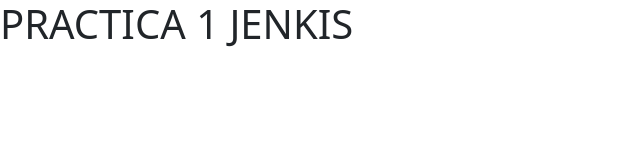
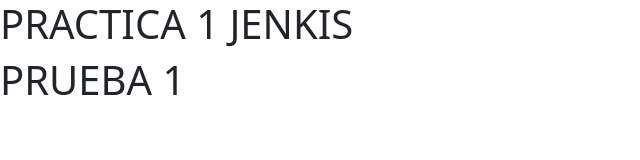
Before and after one commit to AlixStart313/practica1, a plain HTML site: page index.html in a window 1280 px wide. Shown: the whole page, without its empty margins (0-640 px from the left). Drawn offline with nearby package versions, Linux system fonts and the light colour scheme.

Commit message:
Update index.html

```diff
--- a/index.html
+++ b/index.html
@@ -8,6 +8,7 @@
   </head>
   <body>
     <h1>PRACTICA 1 JENKIS</h1>
+    <h1>PRUEBA 1</h1>
     <script src="https://cdn.jsdelivr.net/npm/bootstrap@5.3.3/dist/js/bootstrap.bundle.min.js" integrity="sha384-YvpcrYf0tY3lHB60NNkmXc5s9fDVZLESaAA55NDzOxhy9GkcIdslK1eN7N6jIeHz" crossorigin="anonymous"></script>
   </body>
 </html>
```
